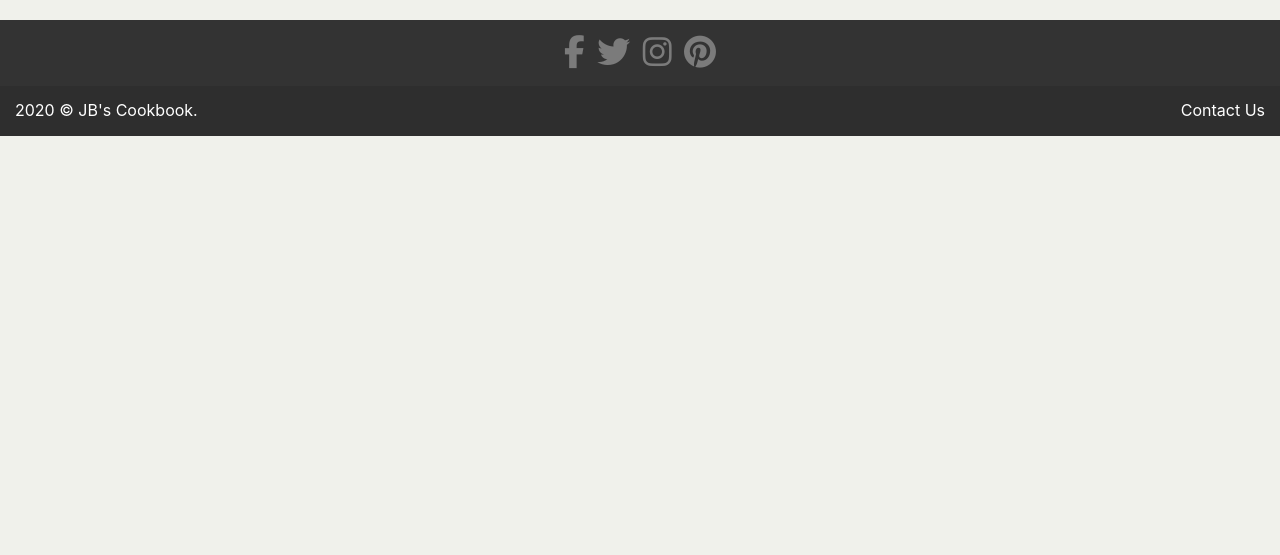
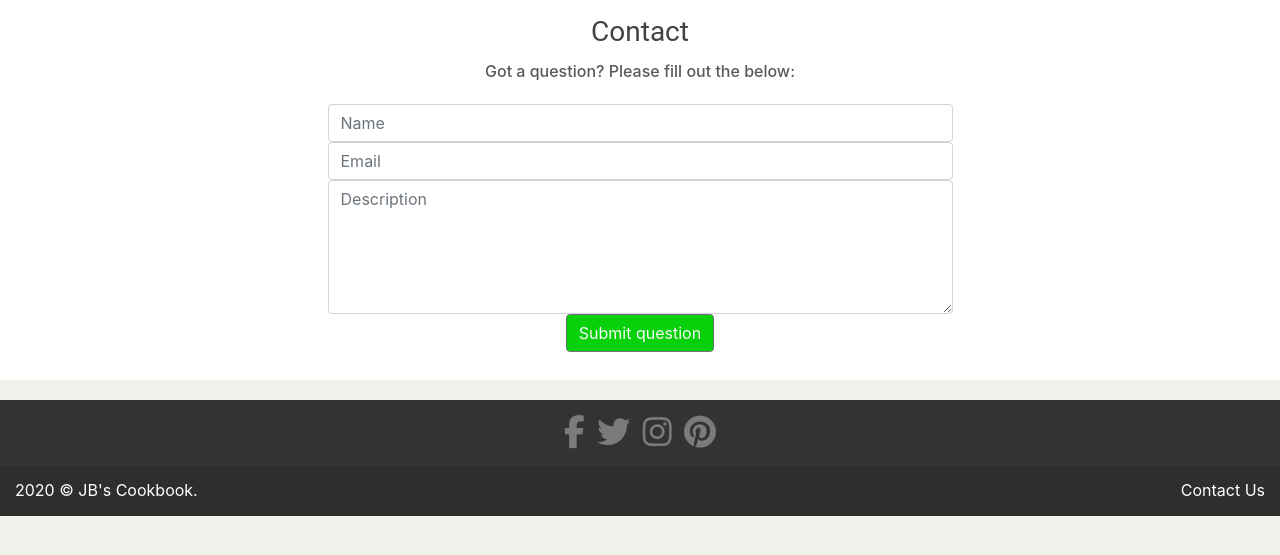
Before and after one commit to JackBen2019/Jack-Bennett-Data-Centric-Development-Milestone-Project, a Flask app: page /contact in a window 1280 px wide. Shown: the part 72-627 px from the top of the page. Run offline with Flask 2, Linux system fonts and the light colour scheme; some libraries are stand-ins or nearby versions.

Commit message:
Contact us form added to contact page

```diff
--- a/templates/contact.html
+++ b/templates/contact.html
@@ -1,3 +1,26 @@
 {% extends 'base.html' %} {% block content %}
+    <!-- Contact Form Assisted by small 'Module 4' project / START -->
 
+    <section class="container-fluid contact">
+        <div class="row">
+            <div class="col-md-6 offset-md-3">
+                <h3 id="contact">Contact</h3>
+                <h6 class="contact-h6">Got a question? Please fill out the below:</h6>
+                <div class="center-form">
+                    <form>
+                        <input type="text" name="name" id="fullname" class="form-control" placeholder="Name" required />
+                        <input type="email" name="email" id="emailaddress" class="form-control" placeholder="Email" required />
+                        <textarea rows="5" id="projectsummary" class="form-control" placeholder="Description" required></textarea>
+                        <div class="form-row text-center">
+                            <div class="col">
+                                <button type="submit" class="btn btn-secondary">Submit question</button>
+                            </div>
+                        </div>
+                    </form>
+                </div>
+            </div>
+        </div>
+    </section>
+
+    <!-- Contact Form Assisted by small 'Module 4' project / END -->
 {% endblock %}
```
Also changed, not shown: templates/index.html (+5 -5 lines).
